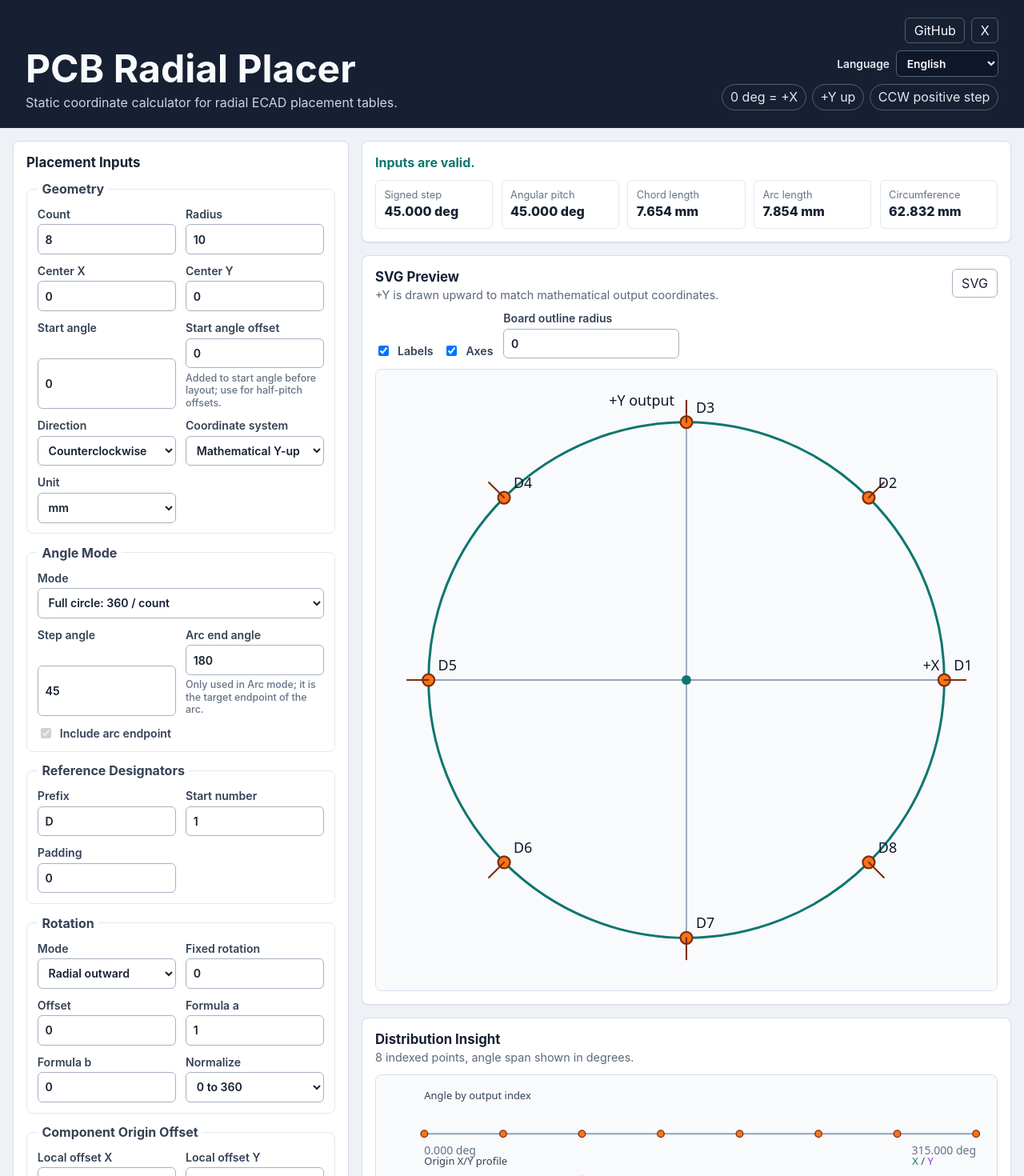
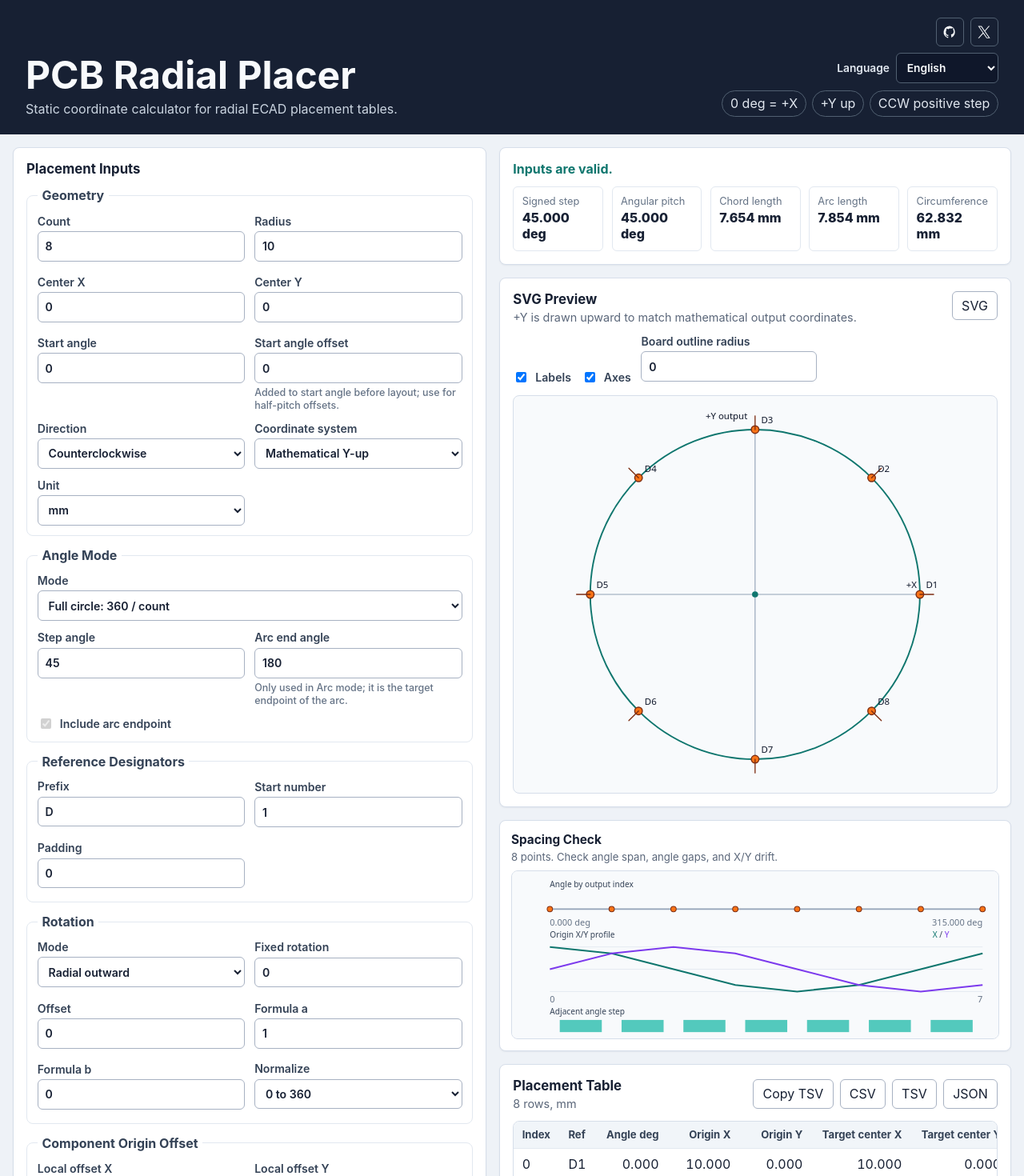
Before and after one commit to Meta-Develop/PCB_radial_placer, a React (Vite) app: page / in a window 1280 px wide. Shown: the top 1470 px of the page at 80% size. Built offline with nearby package versions, Linux system fonts and the light colour scheme.

Commit message:
Polish UI icons and layout

```diff
--- a/src/App.tsx
+++ b/src/App.tsx
@@ -18,6 +18,28 @@ import './styles.css';
 import { normalizePlacementSettings } from './core/settings';
 
 const LANGUAGE_STORAGE_KEY = 'pcb-radial-placer:language:v1';
+
+function GitHubIcon() {
+  return (
+    <svg viewBox="0 0 24 24" aria-hidden="true" focusable="false">
+      <path
+        fill="currentColor"
+        d="M12 2a10 10 0 0 0-3.16 19.49c.5.09.68-.22.68-.48v-1.7c-2.78.61-3.37-1.19-3.37-1.19-.45-1.15-1.11-1.46-1.11-1.46-.91-.62.07-.61.07-.61 1 .07 1.53 1.03 1.53 1.03.9 1.52 2.35 1.08 2.92.83.09-.65.35-1.08.63-1.33-2.22-.25-4.55-1.11-4.55-4.94 0-1.09.39-1.98 1.03-2.68-.1-.25-.45-1.27.1-2.64 0 0 .84-.27 2.75 1.02A9.58 9.58 0 0 1 12 6c.85 0 1.7.11 2.5.34 1.91-1.29 2.75-1.02 2.75-1.02.55 1.37.2 2.39.1 2.64.64.7 1.03 1.59 1.03 2.68 0 3.84-2.34 4.69-4.57 4.93.36.31.68.92.68 1.86v2.76c0 .27.18.58.69.48A10 10 0 0 0 12 2Z"
+      />
+    </svg>
+  );
+}
+
+function XIcon() {
+  return (
+    <svg viewBox="0 0 24 24" aria-hidden="true" focusable="false">
+      <path
+        fill="currentColor"
+        d="M13.7 10.47 21.07 2h-1.75l-6.4 7.35L7.82 2H2l7.73 11.13L2 22h1.75l6.75-7.75L15.9 22H21.72l-8.02-11.53Zm-2.39 2.75-.78-1.11L4.3 3.3h2.68l5.02 7.1.78 1.1 6.54 9.25h-2.68l-5.33-7.54Z"
+      />
+    </svg>
+  );
+}
 
 function loadLanguage(): Language {
   if (typeof window === 'undefined') {
@@ -69,11 +91,23 @@ export function App() {
         </div>
         <div className="header-right">
           <nav className="header-links" aria-label={text.header.linksLabel}>
-            <a href="https://github.com/Meta-Develop" target="_blank" rel="noopener noreferrer" aria-label={text.header.github}>
-              GitHub
+            <a
+              href="https://github.com/Meta-Develop"
+              target="_blank"
+              rel="noopener noreferrer"
+              aria-label={text.header.github}
+              title={text.header.github}
+            >
+              <GitHubIcon />
             </a>
-            <a href="https://x.com/Meta_for_Life" target="_blank" rel="noopener noreferrer" aria-label={text.header.x}>
-              X
+            <a
+              href="https://x.com/Meta_for_Life"
+              target="_blank"
+              rel="noopener noreferrer"
+              aria-label={text.header.x}
+              title={text.header.x}
+            >
+              <XIcon />
             </a>
           </nav>
           <label className="language-switch">
--- a/src/components/DistributionGraph.tsx
+++ b/src/components/DistributionGraph.tsx
@@ -10,15 +10,15 @@ interface DistributionGraphProps {
 }
 
 const GRAPH_WIDTH = 720;
-const GRAPH_HEIGHT = 280;
+const GRAPH_HEIGHT = 248;
 const LEFT = 56;
 const RIGHT = 24;
-const TOP = 28;
-const ANGLE_Y = 68;
-const PROFILE_TOP = 118;
-const PROFILE_BOTTOM = 220;
-const STEP_TOP = 244;
-const STEP_BOTTOM = 268;
+const TOP = 24;
+const ANGLE_Y = 56;
+const PROFILE_TOP = 112;
+const PROFILE_BOTTOM = 178;
+const STEP_TOP = 220;
+const STEP_BOTTOM = 238;
 
 function scaleValue(value: number, min: number, max: number, start: number, end: number): number {
   if (Math.abs(max - min) < 1e-12) {
@@ -138,9 +138,7 @@ export function DistributionGraph({ placements, settings, text }: DistributionGr
       <div className="section-heading">
         <div>
           <h2 id="graph-heading">{text.heading}</h2>
-          <p>
-            {text.subtitle(placements.length, settings.angleMode === 'arc' ? text.arcSpan : text.angleSpan)}
-          </p>
+          <p>{text.subtitle(placements.length, settings.angleMode === 'arc' ? text.arcSpan : text.angleSpan)}</p>
         </div>
       </div>
       <div className="graph-frame" dangerouslySetInnerHTML={{ __html: svgMarkup }} />
--- a/src/components/InputPanel.tsx
+++ b/src/components/InputPanel.tsx
@@ -63,6 +63,19 @@ function NumericExpressionInput({
   const parsed = parseNumericExpression(rawValue);
   const showResult = parsed.ok && parsed.isExpression;
   const invalid = !parsed.ok;
+  const metadata = [
+    help ? <span className="field-help" key="help">{help}</span> : null,
+    showResult ? (
+      <span className="field-evaluation" key="evaluation">
+        = {formatResolvedNumber(parsed.value)}
+      </span>
+    ) : null,
+    invalid ? (
+      <span className="field-error" key="error">
+        {translateExpressionError(parsed.error, language)}
+      </span>
+    ) : null,
+  ].filter(Boolean);
 
   const updateRawValue = (value: string) => {
     const nextExpressions = { ...settings.inputExpressions };
@@ -84,8 +97,8 @@ function NumericExpressionInput({
   };
 
   return (
-    <label>
-      {label}
+    <label className="input-field">
+      <span className="field-label">{label}</span>
       <input
         type="text"
         inputMode="decimal"
@@ -95,9 +108,9 @@ function NumericExpressionInput({
         aria-invalid={invalid ? 'true' : undefined}
         onChange={(event) => updateRawValue(event.target.value)}
       />
-      {help ? <span className="field-help">{help}</span> : null}
-      {showResult ? <span className="field-evaluation">= {formatResolvedNumber(parsed.value)}</span> : null}
-      {invalid ? <span className="field-error">{translateExpressionError(parsed.error, language)}</span> : null}
+      <span className="field-meta" aria-live="polite">
+        {metadata}
+      </span>
     </label>
   );
 }
--- a/src/components/PreviewSvg.tsx
+++ b/src/components/PreviewSvg.tsx
@@ -181,8 +181,8 @@ export function PreviewSvg({
           <input type="checkbox" checked={showAxes} onChange={(event) => onShowAxesChange(event.target.checked)} />
           {text.axes}
         </label>
-        <label>
-          {text.boardOutlineRadius}
+        <label className="input-field preview-radius-field">
+          <span className="field-label">{text.boardOutlineRadius}</span>
           <input
             type="text"
             inputMode="decimal"
@@ -191,6 +191,7 @@ export function PreviewSvg({
             aria-invalid={boardRadiusInvalid ? 'true' : undefined}
             onChange={(event) => updateBoardRadius(event.target.value)}
           />
+          <span className="field-meta" aria-live="polite">
             {parsedBoardRadius.ok && parsedBoardRadius.isExpression ? (
               <span className="field-evaluation">= {parsedBoardRadius.value}</span>
             ) : null}
@@ -200,6 +201,7 @@ export function PreviewSvg({
                   (!parsedBoardRadius.ok ? translateExpressionError(parsedBoardRadius.error, language) : '')}
               </span>
             ) : null}
+          </span>
         </label>
       </div>
       <div className="svg-frame" dangerouslySetInnerHTML={{ __html: svgMarkup }} />
--- a/src/i18n.ts
+++ b/src/i18n.ts
@@ -136,12 +136,12 @@ const en = {
     boardRadiusError: 'Board outline radius must be non-negative.',
   },
   graph: {
-    heading: 'Distribution Insight',
-    subtitle: (count: number, span: string) => `${count} indexed points, ${span} shown in degrees.`,
+    heading: 'Spacing Check',
+    subtitle: (count: number, span: string) => `${count} points. Check ${span}, angle gaps, and X/Y drift.`,
     arcSpan: 'arc span',
     angleSpan: 'angle span',
     empty: 'No valid placements',
-    aria: 'Distribution insight graph',
+    aria: 'Spacing check graph',
     angleTitle: 'Angle by output index',
     profileTitle: 'Origin X/Y profile',
     adjacentStep: 'Adjacent angle step',
@@ -325,12 +325,12 @@ const ja: UiText = {
     boardRadiusError: '基板外形半径は0以上にしてください。',
   },
   graph: {
-    heading: '分布インサイト',
-    subtitle: (count: number, span: string) => `${count}個のインデックス点、${span}を度数で表示しています。`,
+    heading: '間隔チェック',
+    subtitle: (count: number, span: string) => `${count}点。${span}、角度差、X/Yの変化を確認。`,
     arcSpan: '円弧スパン',
     angleSpan: '角度スパン',
     empty: '有効な配置がありません',
-    aria: '分布インサイトグラフ',
+    aria: '間隔チェックグラフ',
     angleTitle: '出力インデックスごとの角度',
     profileTitle: '原点X/Yプロファイル',
     adjacentStep: '隣接角度ステップ',
--- a/src/styles.css
+++ b/src/styles.css
@@ -59,6 +59,11 @@ textarea {
   padding: 0.4rem 0.55rem;
 }
 
+input:not([type="checkbox"]),
+select {
+  height: 2.35rem;
+}
+
 input[aria-invalid="true"] {
   border-color: #dc2626;
   background: #fff7f7;
@@ -116,14 +121,22 @@ main {
 }
 
 .header-links a {
-  min-height: 2rem;
+  width: 2.2rem;
+  height: 2.2rem;
+  min-height: 2.2rem;
   border: 1px solid #516071;
   border-radius: 6px;
   color: #f8fafc;
   display: inline-flex;
   align-items: center;
-  padding: 0.3rem 0.65rem;
+  justify-content: center;
+  padding: 0;
   text-decoration: none;
+}
+
+.header-links svg {
+  width: 1.15rem;
+  height: 1.15rem;
 }
 
 .header-links a:hover {
@@ -157,7 +170,7 @@ main {
 
 .app-layout {
   display: grid;
-  grid-template-columns: minmax(0, 420px) minmax(0, 1fr);
+  grid-template-columns: minmax(360px, 1fr) minmax(0, 1.08fr);
   gap: 1rem;
   padding: 1rem;
 }
@@ -202,6 +215,7 @@ main {
 fieldset {
   display: grid;
   grid-template-columns: repeat(2, minmax(0, 1fr));
+  align-items: start;
   gap: 0.75rem;
   border: 1px solid #e2e8f0;
   border-radius: 8px;
@@ -218,11 +232,36 @@ legend {
 
 label {
   display: grid;
+  align-content: start;
   gap: 0.28rem;
   color: #344256;
   font-size: 0.88rem;
   font-weight: 600;
   min-width: 0;
+}
+
+.input-field {
+  grid-template-rows: auto auto auto;
+  align-content: start;
+}
+
+.field-label {
+  display: flex;
+  align-items: end;
+  min-height: 1.1rem;
+  min-width: 0;
+  overflow-wrap: anywhere;
+}
+
+.field-meta {
+  display: flex;
+  flex-direction: column;
+  gap: 0.12rem;
+  min-width: 0;
+}
+
+.field-meta:empty {
+  display: none;
 }
 
 .field-evaluation,
@@ -381,6 +420,10 @@ label {
   width: min(220px, 100%);
 }
 
+.preview-radius-field {
+  width: min(240px, 100%);
+}
+
 .svg-frame {
   width: 100%;
   min-width: 0;
@@ -394,7 +437,24 @@ label {
   display: block;
   width: 100%;
   height: auto;
-  min-height: 320px;
+  min-height: 260px;
+  max-height: min(62vh, 520px);
+}
+
+.graph-panel {
+  padding: 0.85rem;
+}
+
+.graph-panel .section-heading {
+  margin-bottom: 0.55rem;
+}
+
+.graph-panel .section-heading h2 {
+  font-size: 0.96rem;
+}
+
+.graph-panel .section-heading p {
+  font-size: 0.82rem;
 }
 
 .graph-frame {
@@ -410,7 +470,8 @@ label {
   display: block;
   width: 100%;
   height: auto;
-  min-height: 240px;
+  min-height: 170px;
+  max-height: 230px;
 }
 
 .table-heading {
@@ -511,6 +572,11 @@ code {
     padding: 0.7rem;
   }
 
+  .header-links a {
+    width: 2.35rem;
+    height: 2.35rem;
+  }
+
   fieldset,
   .preset-grid,
   .preset-row {
```
Also changed, not shown: 1 other file (tests, documents, lock files or other folders). Lines whose indentation alone changed are shown as unchanged.
